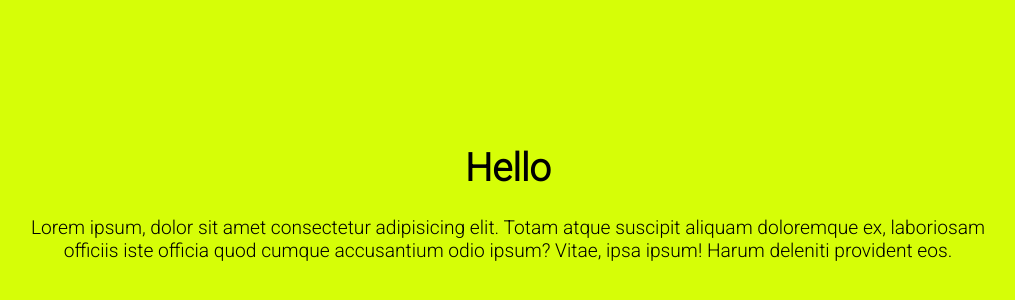
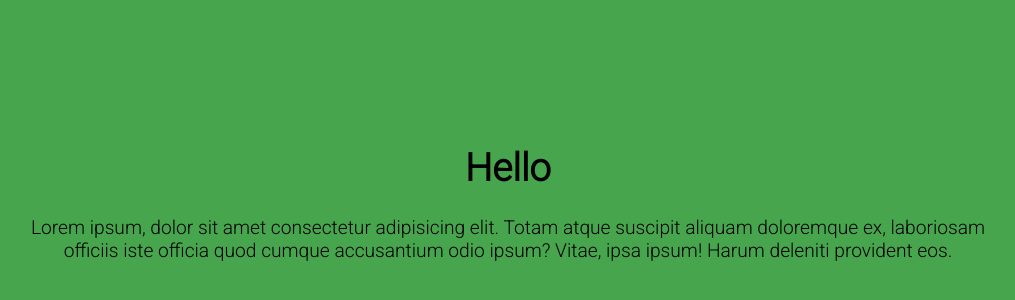
Before and after one commit to do-jonathan4/frontend-styling-practice, a website: page index.html in a window 1280 px wide. Shown: the part 164-464 px from the top of the page, without its empty margins (132-1147 px from the left). Drawn offline with Linux system fonts and the light colour scheme.

Commit message:
changed bg color to #47a54d

```diff
--- a/assets/css/styles.css
+++ b/assets/css/styles.css
@@ -1,3 +1,3 @@
 body {
-        background-color: #d6fe07;
+        background-color: #47a54d;
     }
```
